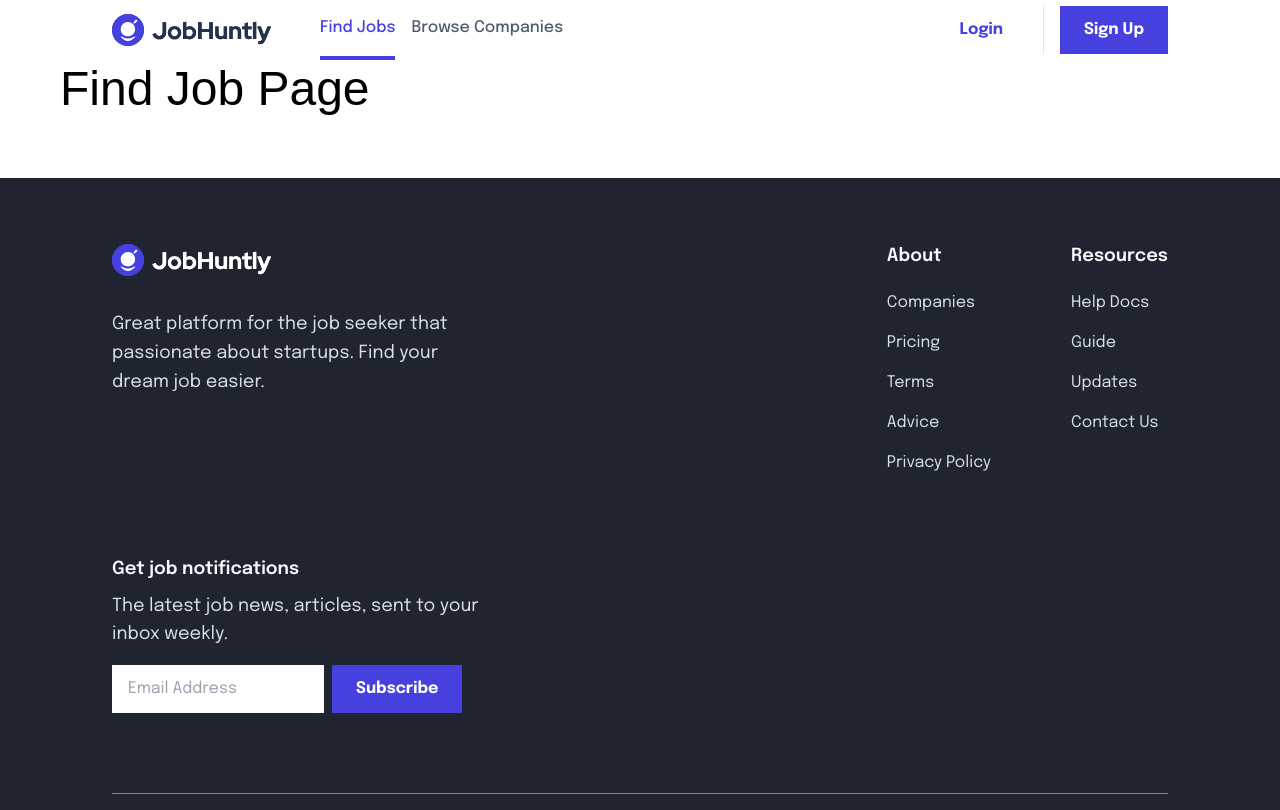
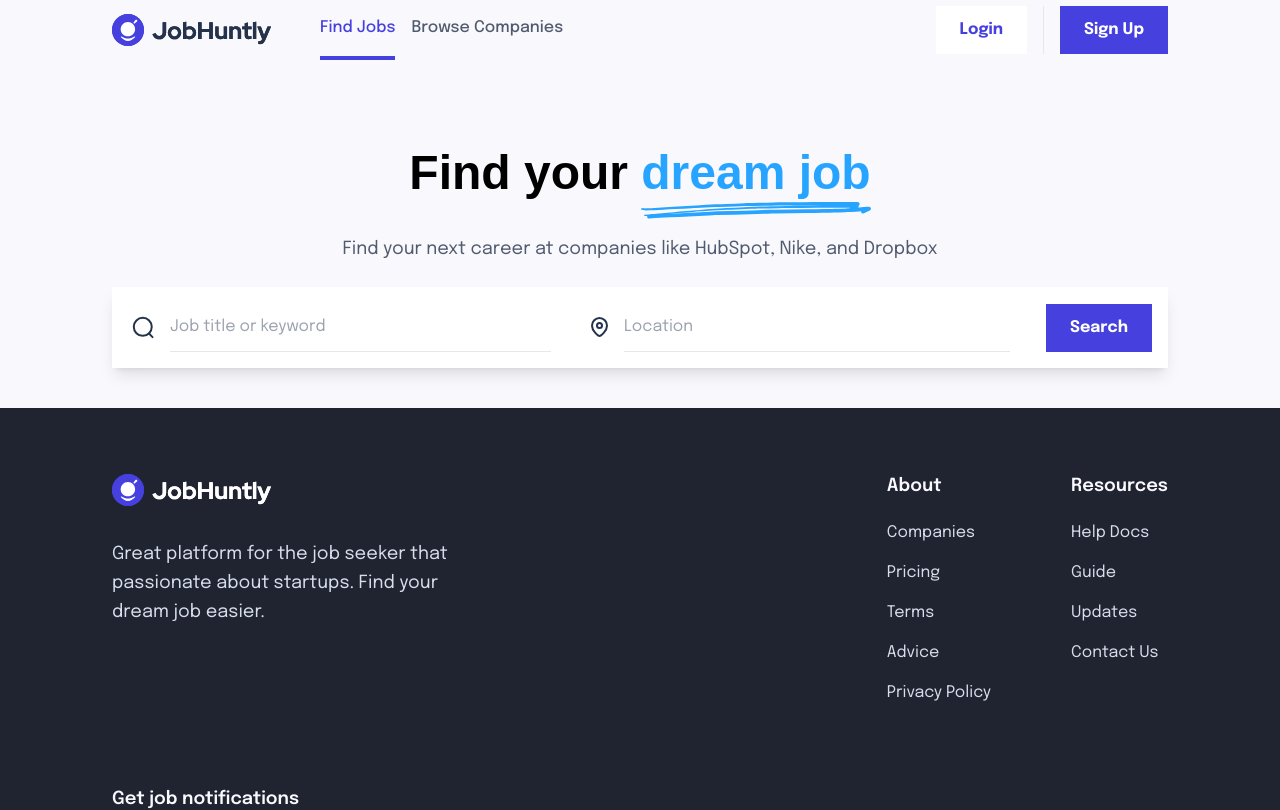
Before and after one commit to JLDaquipa/jobhuntly-website, a React (Vite) app: page /find in a window 1280 px wide. Shown: the top 810 px of the page. Built offline with nearby package versions, Linux system fonts and the light colour scheme; a web font is replaced by a local one.

Commit message:
Added header to Find Job page

```diff
--- a/src/components/Button.jsx
+++ b/src/components/Button.jsx
@@ -11,7 +11,7 @@ const Button = ({label, action, style}) => {
 
   return (
     <button
-      className={`px-6 py-3 font-bold cursor-pointer font-epilogue ${buttonStyle} w-full lg:w-max`}
+      className={`px-6 py-3 font-bold cursor-pointer font-epilogue ${buttonStyle} w-full md:w-max`}
       onClick={() => action}
     >
       {label}
--- a/src/components/SearchBar.jsx
+++ b/src/components/SearchBar.jsx
@@ -1,22 +1,23 @@
+/* eslint-disable react/prop-types */
 import { search, location } from "../assets/icons";
 import Button from './Button';
 
-const SearchBar = () => {
+const SearchBar = ({label="Search", width="full"}) => {
   return (
-    <div className="flex items-center gap-4 max-md:gap-3 p-4 bg-white shadow-lg md:w-fit max-md:flex-col">
-      <div className="px-1 flex md:mr-4 max-md:w-full">
+    <div className={`flex justify-between items-center gap-4 max-md:gap-3 p-4 lg:6 bg-white shadow-lg md:w-${width} max-md:flex-col`}>
+      <div className="px-1 flex flex-1 md:mr-4 max-md:w-full">
         <img className="mr-4" src={search} alt="" />
         <div className="py-3 border-b-[1px] w-full">
-          <input type="text" placeholder="Job title or keyword" className="input"/>
+          <input type="text" placeholder="Job title or keyword" className="input w-full"/>
         </div>
       </div>
-      <div className="px-1 flex md:mr-4 max-md:w-full">
+      <div className="px-1 flex flex-1 md:mr-4 max-md:w-full">
         <img className="mr-4" src={location} alt="" />
         <div className="py-3 border-b-[1px] w-full">
-          <input type="text" placeholder="Location" className="input"/>
+          <input type="text" placeholder="Location" className="input w-full"/>
         </div>
       </div>
-      <Button label="Search my job" style="filled" />
+      <Button label={label} style="filled" />
     </div>
   )
 }
--- a/src/components/layouts/MainLayout.jsx
+++ b/src/components/layouts/MainLayout.jsx
@@ -6,7 +6,7 @@ import Footer from "../../sections/Footer";
 const MainLayout = () => {
   return (
     <div>
-      <header className="md:absolute md:z-10 w-full padding-x">
+      <header className="lg:absolute md:z-10 w-full padding-x">
         <Nav />
       </header>
       <main>
--- a/src/pages/FindJob.jsx
+++ b/src/pages/FindJob.jsx
@@ -1,9 +1,22 @@
+import { drawline } from '../assets/images';
+import SearchBar from '../components/SearchBar';
 
 const FindJob = () => {
   return (
-    <div className="max-container text-4xl font-clashDisplay p-[60px]">
-      Find Job Page
-    </div>
+    <section >
+      <div className='padding-x bg-neutral-0 font-epilogue py-10 lg:pt-36'>
+        <div className='max-container'>
+          <h2 className="font-clashDisplay font-semibold text-4xl text-center mb-4">
+            Find your <span className="text-accent-blue w-min inline-block whitespace-nowrap">
+              dream job
+              <img className="w-full" src={drawline}/>
+            </span>
+          </h2>
+          <p className='text-lg text-neutral-80 text-center mb-6'>Find your next career at companies like HubSpot, Nike, and Dropbox</p>
+          <SearchBar />
+        </div>
+      </div>
+    </section>
   )
 }
 
--- a/src/sections/Header.jsx
+++ /dev/null
@@ -1,8 +0,0 @@
-
-const Header = () => {
-  return (
-    <div>Header</div>
-  )
-}
-
-export default Header
--- a/src/sections/Hero.jsx
+++ b/src/sections/Hero.jsx
@@ -14,7 +14,7 @@ const Hero = () => {
         <p className="font-epilogue text-xl text-neutral-80 text-opacity-70 leading-8 my-5 lg:w-[45%]">
           Great platform for the job seeker that searching for new career heights and passionate about startups.
         </p>
-        <SearchBar />
+        <SearchBar label="Search my job" width="fit" />
         <p className="text-neutral-100 mt-4">
           Popular : UI Designer, UX Researcher, Android, Admin
         </p>
```
